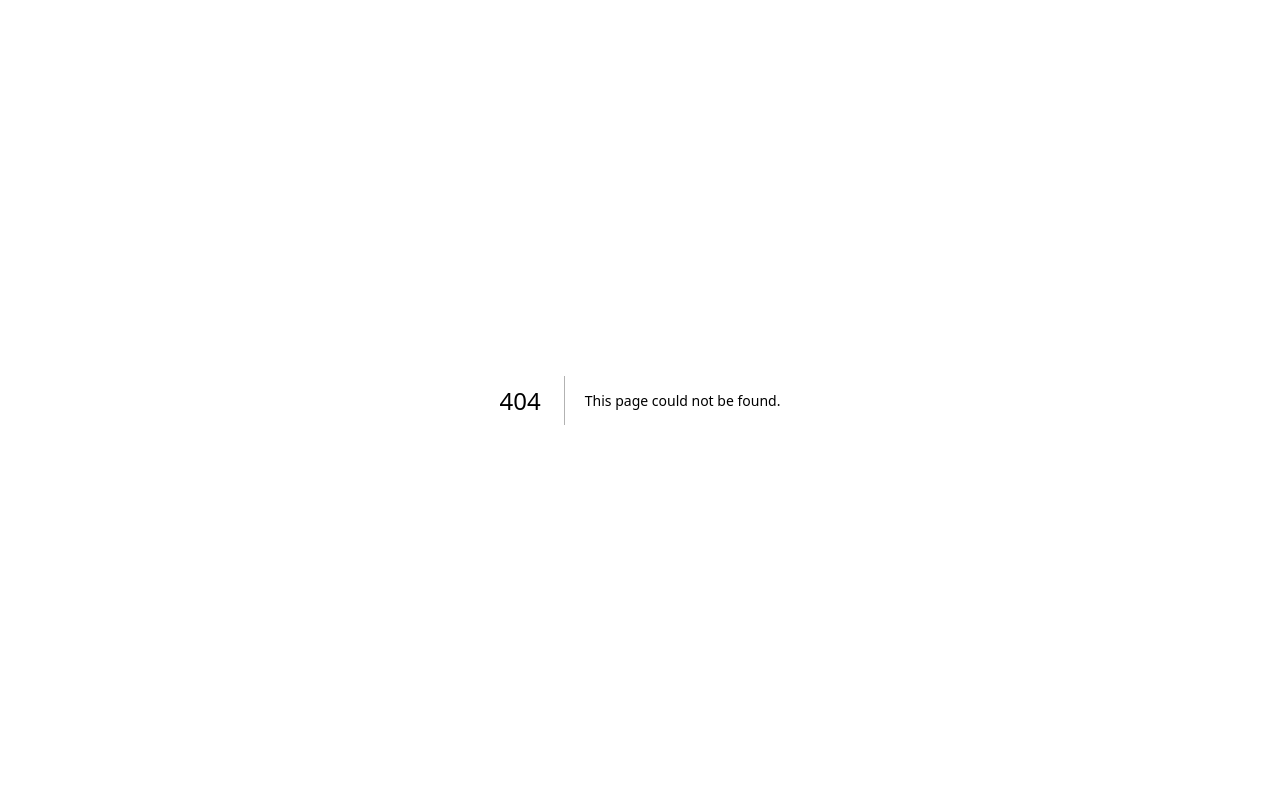
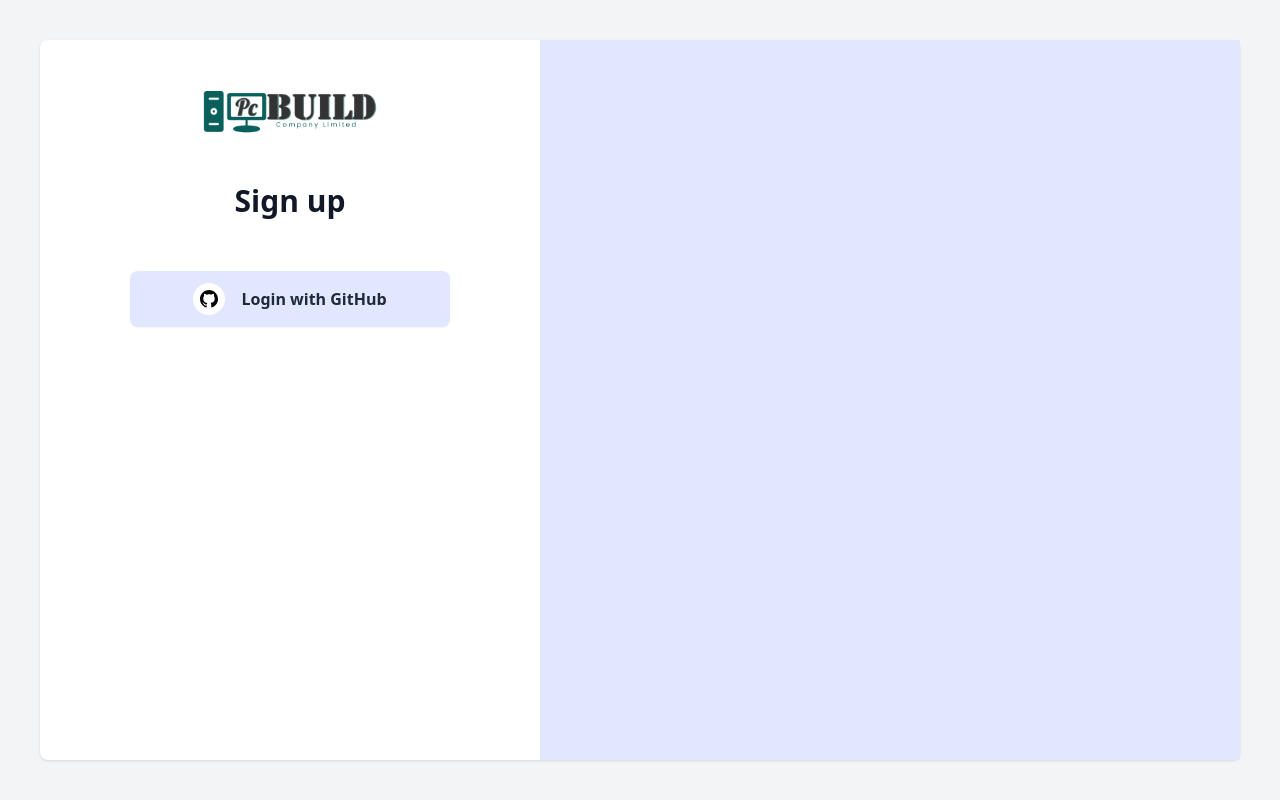
Before and after one commit to shahidmonowarr/nextjs-pc-builder-app, a Next.js app: page /login in a window 1280 px wide. Before the commit this address had no page. Built offline with nearby package versions, Linux system fonts and the light colour scheme.

Commit message:
github authentication

```diff
--- a/package.json
+++ b/package.json
@@ -16,6 +16,7 @@
     "eslint-config-next": "13.4.12",
     "json-server": "^0.17.3",
     "next": "13.4.12",
+    "next-auth": "^4.22.3",
     "postcss": "8.4.27",
     "react": "18.2.0",
     "react-dom": "18.2.0",
--- a/src/components/shared/Navbar.js
+++ b/src/components/shared/Navbar.js
@@ -1,9 +1,12 @@
 /* eslint-disable jsx-a11y/alt-text */
+import { signOut, useSession } from "next-auth/react";
 import Image from "next/image";
 import Link from "next/link";
 import logo from "../../assets/images/logo.png";
 
 const Navbar = () => {
+  const { data: session } = useSession();
+  console.log(session);
   return (
     <div className=" bg-base-200">
       <div className="navbar container mx-auto">
@@ -103,7 +106,15 @@
           </ul>
         </div>
         <div className="navbar-end">
-          <a className="btn">Button</a>
+          {session?.user ? (
+            <button onClick={() => signOut()} className="btn btn-error">
+              Logout
+            </button>
+          ) : (
+            <Link href="/login" className="btn">
+              Login
+            </Link>
+          )}
         </div>
       </div>
     </div>
--- a/src/pages/_app.js
+++ b/src/pages/_app.js
@@ -1,7 +1,12 @@
 import "@/styles/globals.css";
+import { SessionProvider } from "next-auth/react";
 
 export default function App({ Component, pageProps }) {
   const getLayout = Component.getLayout || ((page) => page);
 
-  return getLayout(<Component {...pageProps} />);
+  return (
+    <SessionProvider session={pageProps.session}>
+      {getLayout(<Component {...pageProps} />)}
+    </SessionProvider>
+  );
 }
--- /dev/null
+++ b/src/pages/api/auth/[...nextauth].js
@@ -0,0 +1,13 @@
+import NextAuth from "next-auth";
+import GithubProvider from "next-auth/providers/github";
+
+export const authOptions = {
+  providers: [
+    GithubProvider({
+      clientId: process.env.GITHUB_ID,
+      clientSecret: process.env.GITHUB_SECRET,
+    }),
+  ],
+};
+
+export default NextAuth(authOptions);
--- a/src/pages/api/hello.js
+++ /dev/null
@@ -1,5 +0,0 @@
-// Next.js API route support: https://nextjs.org/docs/api-routes/introduction
-
-export default function handler(req, res) {
-  res.status(200).json({ name: 'John Doe' })
-}
--- /dev/null
+++ b/src/pages/login.js
@@ -0,0 +1,77 @@
+import { signIn } from "next-auth/react";
+import Image from "next/image";
+import logo from "../assets/images/logo.png";
+
+const LoginPage = () => {
+  return (
+    <div className="min-h-screen bg-gray-100 text-gray-900 flex justify-center">
+      <div className="max-w-screen-xl m-0 sm:m-10 bg-white shadow sm:rounded-lg flex justify-center flex-1">
+        <div className="lg:w-1/2 xl:w-5/12 p-6 sm:p-12">
+          <div>
+            <Image
+              src={logo}
+              className="w-44 mx-auto"
+              height={200}
+              width={200}
+            />
+          </div>
+          <div className="mt-12 flex flex-col items-center">
+            <h1 className="text-2xl xl:text-3xl font-extrabold">Sign up</h1>
+            <div className="w-full flex-1 mt-8">
+              <div className="flex flex-col items-center">
+                {/* <button className="w-full max-w-xs font-bold shadow-sm rounded-lg py-3 bg-indigo-100 text-gray-800 flex items-center justify-center transition-all duration-300 ease-in-out focus:outline-none hover:shadow focus:shadow-sm focus:shadow-outline">
+                  <div className="bg-white p-2 rounded-full">
+                    <svg className="w-4" viewBox="0 0 533.5 544.3">
+                      <path
+                        d="M533.5 278.4c0-18.5-1.5-37.1-4.7-55.3H272.1v104.8h147c-6.1 33.8-25.7 63.7-54.4 82.7v68h87.7c51.5-47.4 81.1-117.4 81.1-200.2z"
+                        fill="#4285f4"
+                      />
+                      <path
+                        d="M272.1 544.3c73.4 0 135.3-24.1 180.4-65.7l-87.7-68c-24.4 16.6-55.9 26-92.6 26-71 0-131.2-47.9-152.8-112.3H28.9v70.1c46.2 91.9 140.3 149.9 243.2 149.9z"
+                        fill="#34a853"
+                      />
+                      <path
+                        d="M119.3 324.3c-11.4-33.8-11.4-70.4 0-104.2V150H28.9c-38.6 76.9-38.6 167.5 0 244.4l90.4-70.1z"
+                        fill="#fbbc04"
+                      />
+                      <path
+                        d="M272.1 107.7c38.8-.6 76.3 14 104.4 40.8l77.7-77.7C405 24.6 339.7-.8 272.1 0 169.2 0 75.1 58 28.9 150l90.4 70.1c21.5-64.5 81.8-112.4 152.8-112.4z"
+                        fill="#ea4335"
+                      />
+                    </svg>
+                  </div>
+                  <span className="ml-4">Sign Up with Google</span>
+                </button> */}
+
+                <button
+                  className="w-full max-w-xs font-bold shadow-sm rounded-lg py-3 bg-indigo-100 text-gray-800 flex items-center justify-center transition-all duration-300 ease-in-out focus:outline-none hover:shadow focus:shadow-sm focus:shadow-outline mt-5"
+                  onClick={() =>
+                    signIn("github", { callbackUrl: "http://localhost:3000/" })
+                  }
+                >
+                  <div className="bg-white p-1 rounded-full">
+                    <svg className="w-6" viewBox="0 0 32 32">
+                      <path
+                        fill-rule="evenodd"
+                        d="M16 4C9.371 4 4 9.371 4 16c0 5.3 3.438 9.8 8.207 11.387.602.11.82-.258.82-.578 0-.286-.011-1.04-.015-2.04-3.34.723-4.043-1.609-4.043-1.609-.547-1.387-1.332-1.758-1.332-1.758-1.09-.742.082-.726.082-.726 1.203.086 1.836 1.234 1.836 1.234 1.07 1.836 2.808 1.305 3.492 1 .11-.777.422-1.305.762-1.605-2.664-.301-5.465-1.332-5.465-5.93 0-1.313.469-2.383 1.234-3.223-.121-.3-.535-1.523.117-3.175 0 0 1.008-.32 3.301 1.23A11.487 11.487 0 0116 9.805c1.02.004 2.047.136 3.004.402 2.293-1.55 3.297-1.23 3.297-1.23.656 1.652.246 2.875.12 3.175.77.84 1.231 1.91 1.231 3.223 0 4.61-2.804 5.621-5.476 5.922.43.367.812 1.101.812 2.219 0 1.605-.011 2.898-.011 3.293 0 .32.214.695.824.578C24.566 25.797 28 21.3 28 16c0-6.629-5.371-12-12-12z"
+                      />
+                    </svg>
+                  </div>
+                  <span className="ml-4">Login with GitHub</span>
+                </button>
+              </div>
+            </div>
+          </div>
+        </div>
+        <div className="flex-1 bg-indigo-100 text-center hidden lg:flex">
+          <div
+            className="m-12 xl:m-16 w-full bg-contain bg-center bg-no-repeat"
+            // style={background-image: url('https://storage.googleapis.com/devitary-image-host.appspot.com/15848031292911696601-undraw_designer_life_w96d.svg');}
+          ></div>
+        </div>
+      </div>
+    </div>
+  );
+};
+
+export default LoginPage;
```
Also changed, not shown: 2 other files (tests, documents, lock files or other folders).
